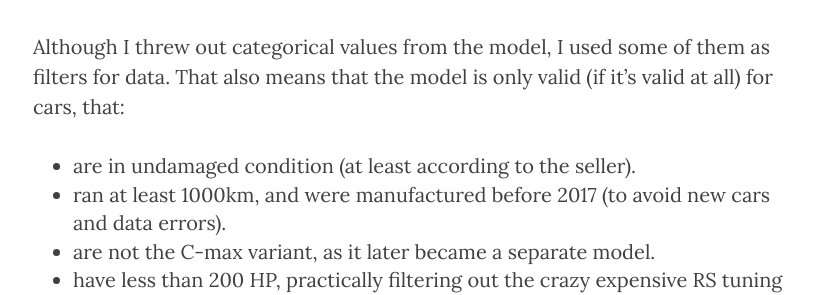
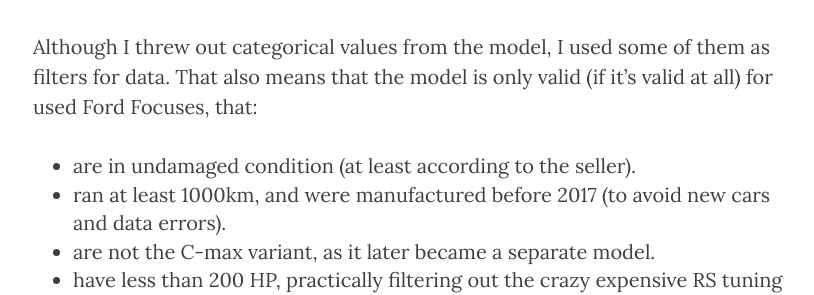
Before and after one commit to doktorjustice/doktorjustice.github.io, a Jekyll site: the page built from _posts/2017-08-21-modelling-car-prices.md, in a window 1280 px wide and 900 px high, scrolled down 2899 px. Shown: the part 226-521 px from the top of the window, without its empty margins (232-1046 px from the left). Built offline with Jekyll 4.4.1, drawn with Linux system fonts in a browser that asks for light colours; nearby versions of some CDN libraries; comment, search, counter and statistics services are not loaded.

Commit message:
Update post

```diff
--- a/_posts/2017-08-21-modelling-car-prices.md
+++ b/_posts/2017-08-21-modelling-car-prices.md
@@ -46,7 +46,7 @@
 
 ## Limitations
 
-Although I threw out categorical values from the model, I used some of them as filters for data. That also means that the model is only valid (if it’s valid at all) for cars, that:
+Although I threw out categorical values from the model, I used some of them as filters for data. That also means that the model is only valid (if it’s valid at all) for used Ford Focuses, that:
 
 * are in undamaged condition (at least according to the seller).
 * ran at least 1000km, and were manufactured before 2017 (to avoid new cars and data errors).
```
